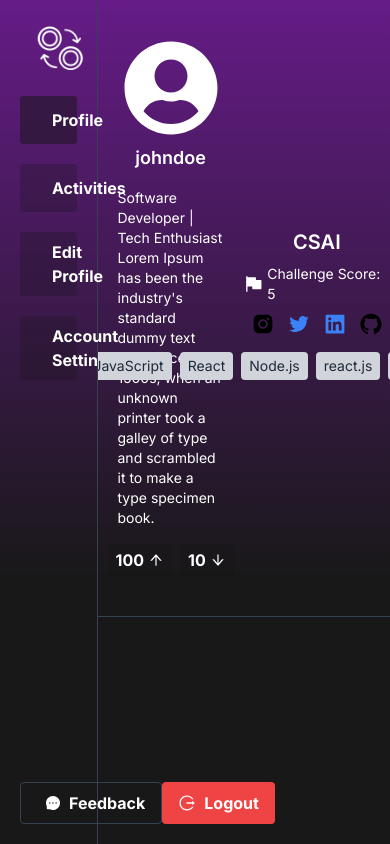
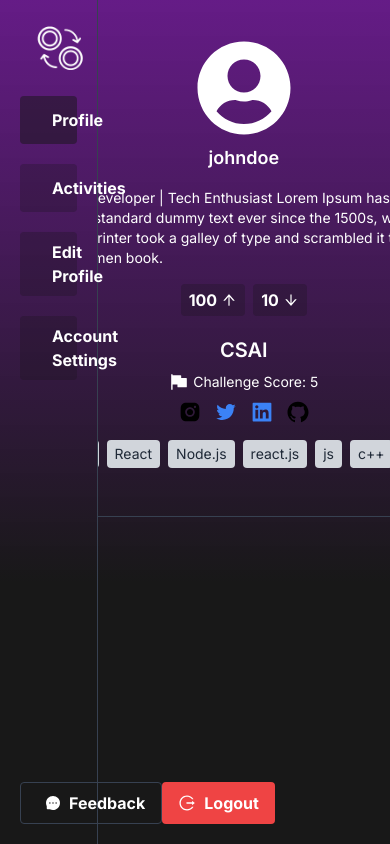
Before and after one commit to the-nexus-point/nexus-next.js, a Next.js app: page /user in a window 390 px wide. Built offline with nearby package versions, Linux system fonts and the light colour scheme.

Commit message:
making avtities responsive

```diff
--- a/src/components/Profile.jsx
+++ b/src/components/Profile.jsx
@@ -37,9 +37,9 @@ const Profile = () => {
 
   return (
     <UserContainer activeRoute="profile">
-      <div className="w-3/4 flex flex-col overflow-y-auto">
-        <div className="flex border-b border-gray-700 py-10">
-          <div className="w-1/2 flex flex-col justify-center items-center space-y-2">
+      <div className="w-3/4 flex flex-col overflow-y-auto items-center">
+        <div className="flex min-[320px]:max-xl:flex-col border-b border-gray-700 py-10 space-y-5">
+          <div className="w-1/2 min-[320px]:max-xl:w-full flex flex-col justify-center items-center space-y-2">
             <FaUserCircle className="text-8xl hover:text-black hover:opacity-75 cursor-pointer" />
             <h2 className="text-lg font-semibold">{user.username}</h2>
             <p className="px-5 py-2 text-sm">{user.bio}</p>
@@ -54,7 +54,7 @@ const Profile = () => {
               </button>
             </div>
           </div>
-          <div className="w-1/2 flex flex-col justify-center items-center space-y-2">
+          <div className="w-1/2 min-[320px]:max-xl:w-full flex flex-col justify-center items-center space-y-2">
             <h2 className="text-xl font-semibold">{user.department}</h2>
             <div className="flex items-center justify-center space-x-1">
               <AiFillFlag className="w-5 h-5" />
```
